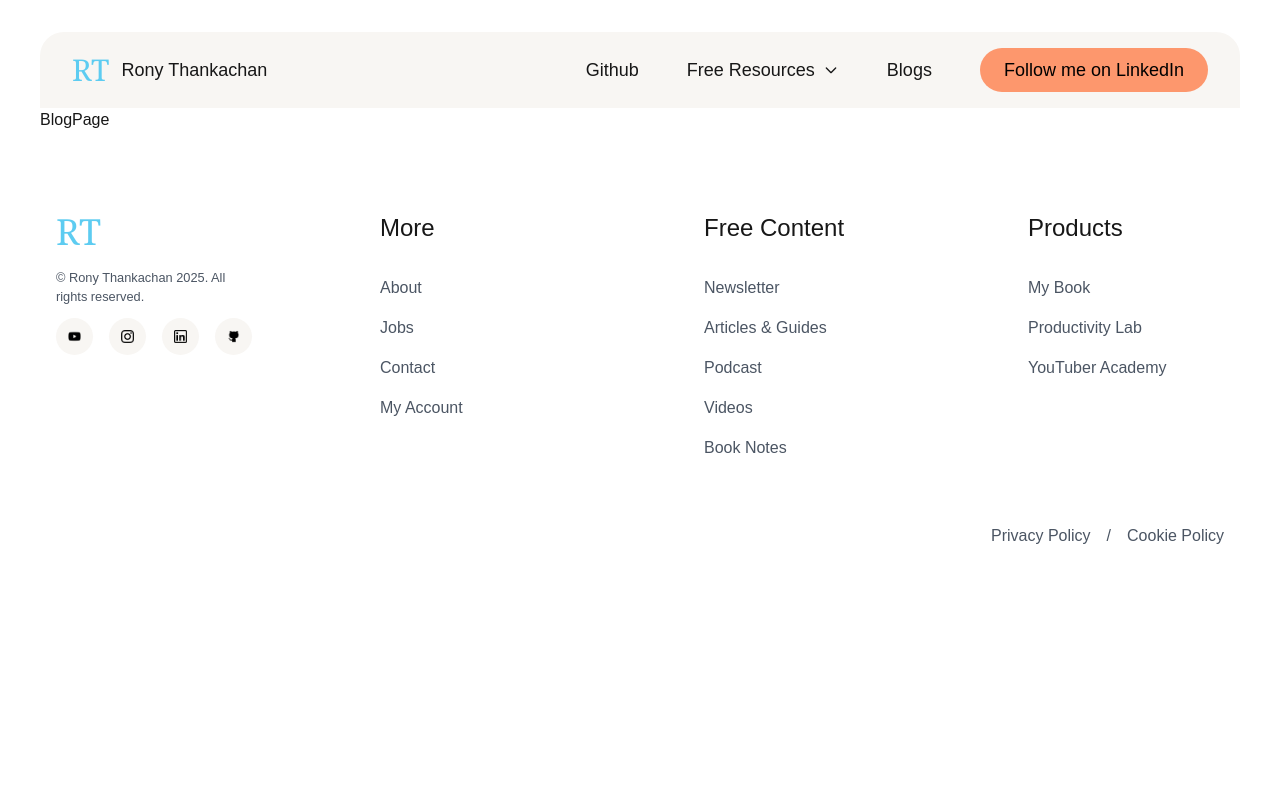
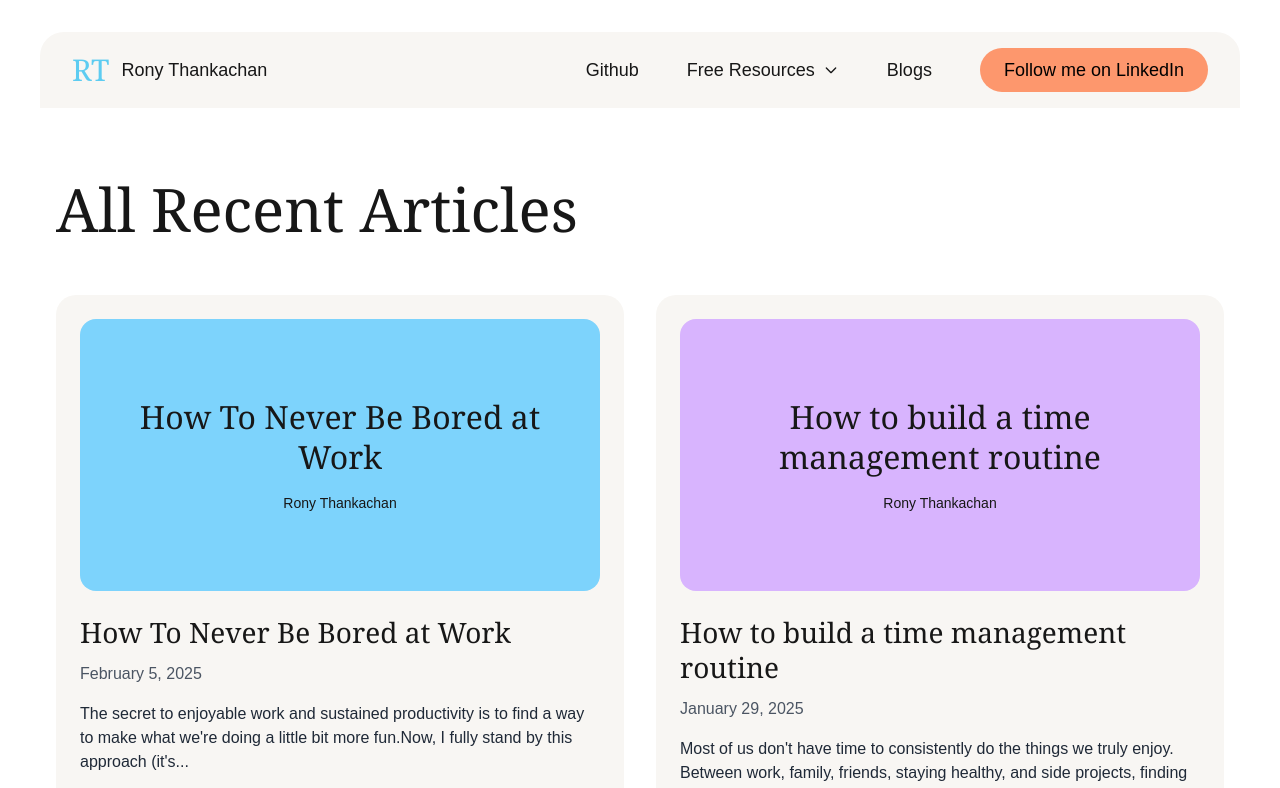
Before and after one commit to ronythankachan/ronythankachan.com, a Next.js app: page /blogs in a window 1280 px wide. Shown: the top 788 px of the page. Built offline with nearby package versions, Linux system fonts and the light colour scheme.

Commit message:
Blog page added

```diff
--- a/app/blogs/page.tsx
+++ b/app/blogs/page.tsx
@@ -1,7 +1,115 @@
 import React from "react";
+import Link from "next/link";
+import Image from "next/image";
+import Container from "../components/shared/Container";
+
+interface BlogPost {
+  title: string;
+  date: string;
+  excerpt: string;
+  slug: string;
+  imageUrl: string;
+  author: string;
+  bgColor: string;
+}
+
+const blogPosts: BlogPost[] = [
+  {
+    title: "How To Never Be Bored at Work",
+    date: "February 5, 2025",
+    excerpt: "The secret to enjoyable work and sustained productivity is to find a way to make what we're doing a little bit more fun.Now, I fully stand by this approach (it's...",
+    slug: "how-to-never-be-bored-at-work",
+    imageUrl: "/blog-1.png",
+    author: "Rony Thankachan",
+    bgColor: "bg-sky-300"
+  },
+  {
+    title: "How to build a time management routine",
+    date: "January 29, 2025",
+    excerpt: "Most of us don't have time to consistently do the things we truly enjoy. Between work, family, friends, staying healthy, and side projects, finding time to do everything we want...",
+    slug: "time-management-routine",
+    imageUrl: "/blog-2.png",
+    author: "Rony Thankachan",
+    bgColor: "bg-purple-300"
+  },
+  {
+    title: "How Procrastination Affects Your Daily Life",
+    date: "January 22, 2025",
+    excerpt: "Procrastination is more than just putting things off - it's a complex behavior that can impact every aspect of your life. Understanding how it affects your daily routine...",
+    slug: "procrastination-effects",
+    imageUrl: "/blog-3.png",
+    author: "Rony Thankachan",
+    bgColor: "bg-yellow-200"
+  },
+  {
+    title: "How Outsourcing Will Help You Grow On YouTube",
+    date: "January 15, 2025",
+    excerpt: "Growing a successful YouTube channel doesn't mean doing everything yourself. Learn how strategic outsourcing can help you scale your content creation and reach...",
+    slug: "outsourcing-youtube-growth",
+    imageUrl: "/blog-4.png",
+    author: "Rony Thankachan",
+    bgColor: "bg-orange-200"
+  },
+  {
+    title: "Building a Personal Brand in 2025",
+    date: "January 8, 2025",
+    excerpt: "In today's digital age, your personal brand is more important than ever. Discover the key strategies and platforms that will help you build an authentic and engaging presence...",
+    slug: "personal-brand-2025",
+    imageUrl: "/blog-5.png",
+    author: "Rony Thankachan",
+    bgColor: "bg-emerald-200"
+  },
+  {
+    title: "The Art of Effective Communication",
+    date: "January 1, 2025",
+    excerpt: "Communication is the cornerstone of success in both personal and professional life. Learn the essential techniques that will help you convey your ideas clearly and build stronger relationships...",
+    slug: "effective-communication",
+    imageUrl: "/blog-6.png",
+    author: "Rony Thankachan",
+    bgColor: "bg-blue-200"
+  }
+];
 
 const BlogPage = () => {
-  return <div>BlogPage</div>;
+  return (
+    <Container className="py-16">
+      <h1 className="text-[60px] leading-tight font-serif mb-12">
+        All Recent Articles
+      </h1>
+
+      <div className="grid grid-cols-1 md:grid-cols-2 gap-8">
+        {blogPosts.map((post) => (
+          <Link
+            href={`/blogs/${post.slug}`}
+            key={post.slug}
+            className="group p-6 rounded-[20px] transition-all duration-300 transform hover:-translate-y-1 bg-[#f8f6f3]"
+          >
+            <div className={`relative w-full aspect-[1.91/1] mb-6 rounded-2xl overflow-hidden ${post.bgColor}`}>
+              <div className="relative h-full w-full flex flex-col justify-center items-center text-center p-8">
+                <h2 className="text-[32px] font-serif leading-tight mb-4">{post.title}</h2>
+                <div className="flex items-center gap-2">
+                  <span className="text-sm font-medium">
+                    {post.author}
+                  </span>
+                </div>
+              </div>
+            </div>
+
+            <h2 className="text-[28px] font-serif mb-3 leading-tight">{post.title}</h2>
+            <p className="text-gray-600 mb-4">{post.date}</p>
+            <p className="text-gray-800 mb-6">{post.excerpt}</p>
+
+            <div className="flex items-center">
+              <span className="inline-flex items-center space-x-2 font-medium border-b border-black">
+                <span>Continue Reading</span>
+                <span className="transform transition-transform duration-300 group-hover:translate-x-2">→</span>
+              </span>
+            </div>
+          </Link>
+        ))}
+      </div>
+    </Container>
+  );
 };
 
 export default BlogPage;
--- a/app/components/Navbar.tsx
+++ b/app/components/Navbar.tsx
@@ -103,7 +103,7 @@ const Navbar = () => {
               />
             </svg>
           </button>
-          <Link href="/academy" className="text-lg hover:underline hover:underline-offset-4">
+          <Link href="/blogs" className="text-lg hover:underline hover:underline-offset-4">
             Blogs
           </Link>
           <Link
```
